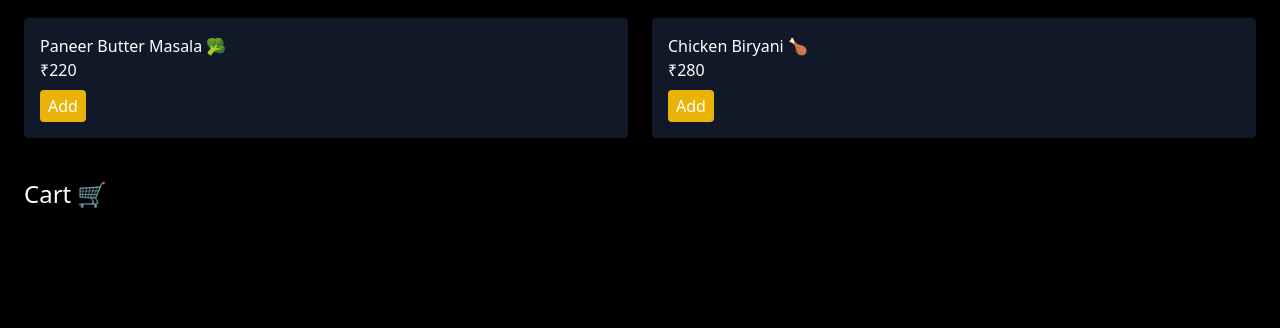
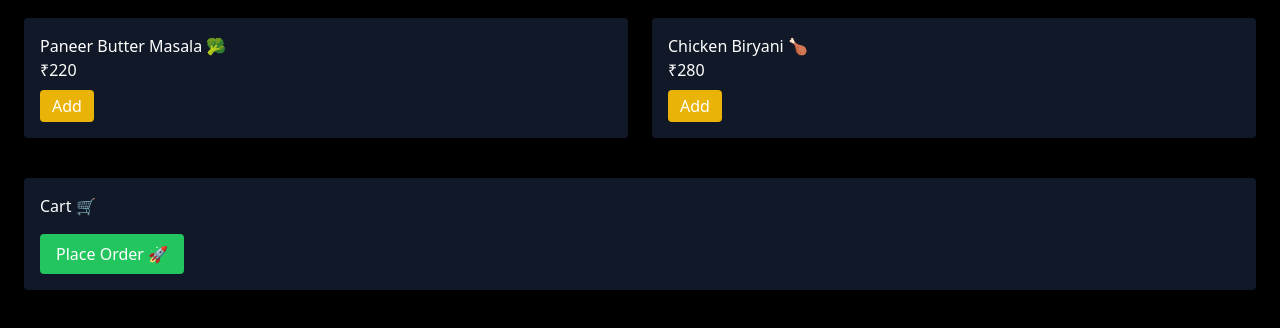
Before and after one commit to Siva370/spicecraft, a plain HTML site: page client/index.html in a window 1280 px wide. Shown: the part 70-398 px from the top of the page. Drawn offline with nearby package versions, Linux system fonts and the light colour scheme.

Commit message:
Add files via upload

```diff
--- a/client/index.html
+++ b/client/index.html
@@ -14,34 +14,49 @@
   <div class="bg-gray-900 p-4 rounded">
     <h2>Paneer Butter Masala 🥦</h2>
     <p>₹220</p>
-    <button onclick="addItem('Paneer',220)" class="bg-yellow-500 px-2 py-1 mt-2 rounded">Add</button>
+    <button onclick="addItem('Paneer Butter Masala',220)"
+      class="bg-yellow-500 px-3 py-1 mt-2 rounded">
+      Add
+    </button>
   </div>
 
   <div class="bg-gray-900 p-4 rounded">
     <h2>Chicken Biryani 🍗</h2>
     <p>₹280</p>
-    <button onclick="addItem('Chicken Biryani',280)" class="bg-yellow-500 px-2 py-1 mt-2 rounded">Add</button>
+    <button onclick="addItem('Chicken Biryani',280)"
+      class="bg-yellow-500 px-3 py-1 mt-2 rounded">
+      Add
+    </button>
   </div>
 
 </div>
 
-<div class="mt-10">
-  <h2 class="text-2xl">Cart 🛒</h2>
+<div class="mt-10 bg-gray-900 p-4 rounded">
+  <h2>Cart 🛒</h2>
   <div id="cart"></div>
   <h3 id="total"></h3>
+
+  <button onclick="placeOrder()"
+    class="bg-green-500 px-4 py-2 mt-4 rounded">
+    Place Order 🚀
+  </button>
 </div>
 
 <script>
 let cart = [];
 
+// ADD ITEM
 function addItem(name, price) {
-  cart.push({name, price});
+  console.log("Item added:", name);
+  cart.push({ name, price });
   renderCart();
 }
 
+// SHOW CART
 function renderCart() {
   let cartDiv = document.getElementById("cart");
   let total = 0;
+
   cartDiv.innerHTML = "";
 
   cart.forEach(item => {
@@ -51,6 +66,31 @@ function renderCart() {
 
   document.getElementById("total").innerText = "Total: ₹" + total;
 }
+
+// PLACE ORDER
+async function placeOrder() {
+  if(cart.length === 0){
+    alert("Cart is empty ❌");
+    return;
+  }
+
+  const total = cart.reduce((sum, item) => sum + item.price, 0);
+
+  await fetch("http://localhost:3000/order", {
+    method: "POST",
+    headers: {
+      "Content-Type": "application/json"
+    },
+    body: JSON.stringify({
+      items: cart,
+      total: total
+    })
+  });
+
+  alert("✅ Order saved!");
+  cart = [];
+  renderCart();
+}
 </script>
 
 </body>
```
Also changed, not shown: server/package.json (added, +18 -0 lines), server/server.js (added, +16 -0 lines), 2 other files.
